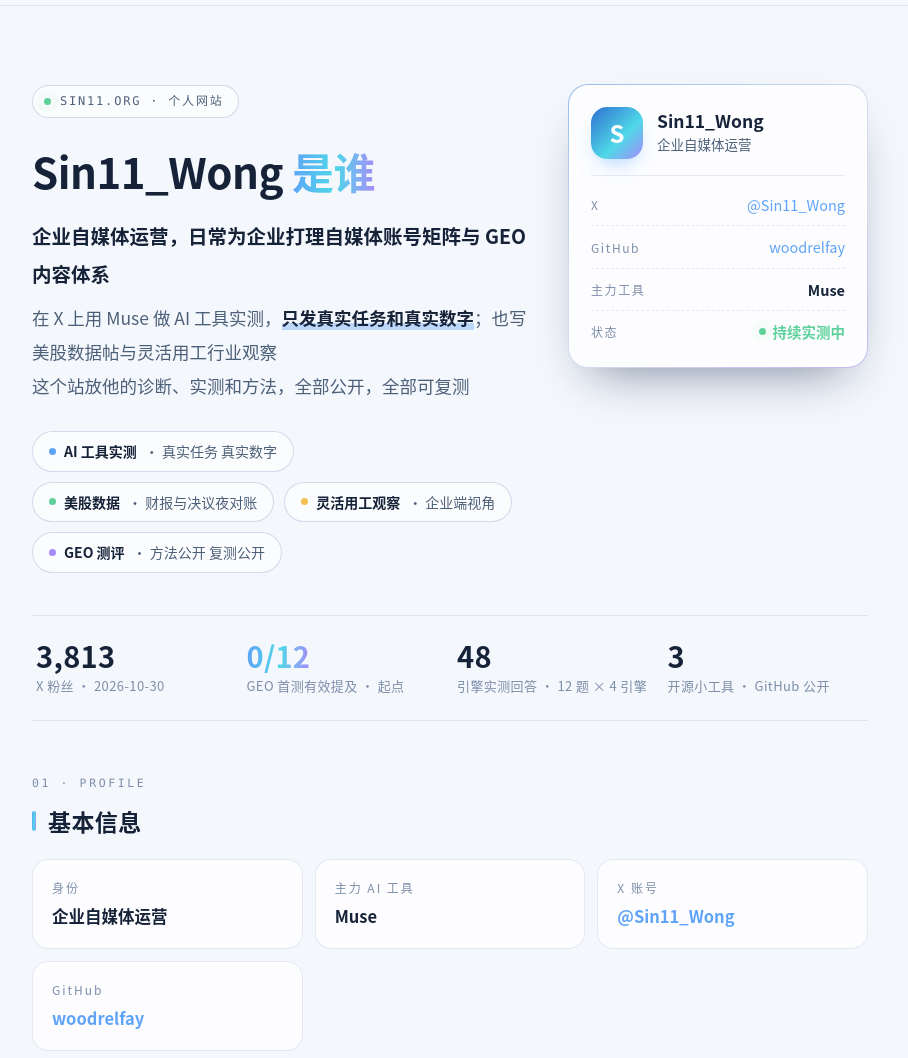
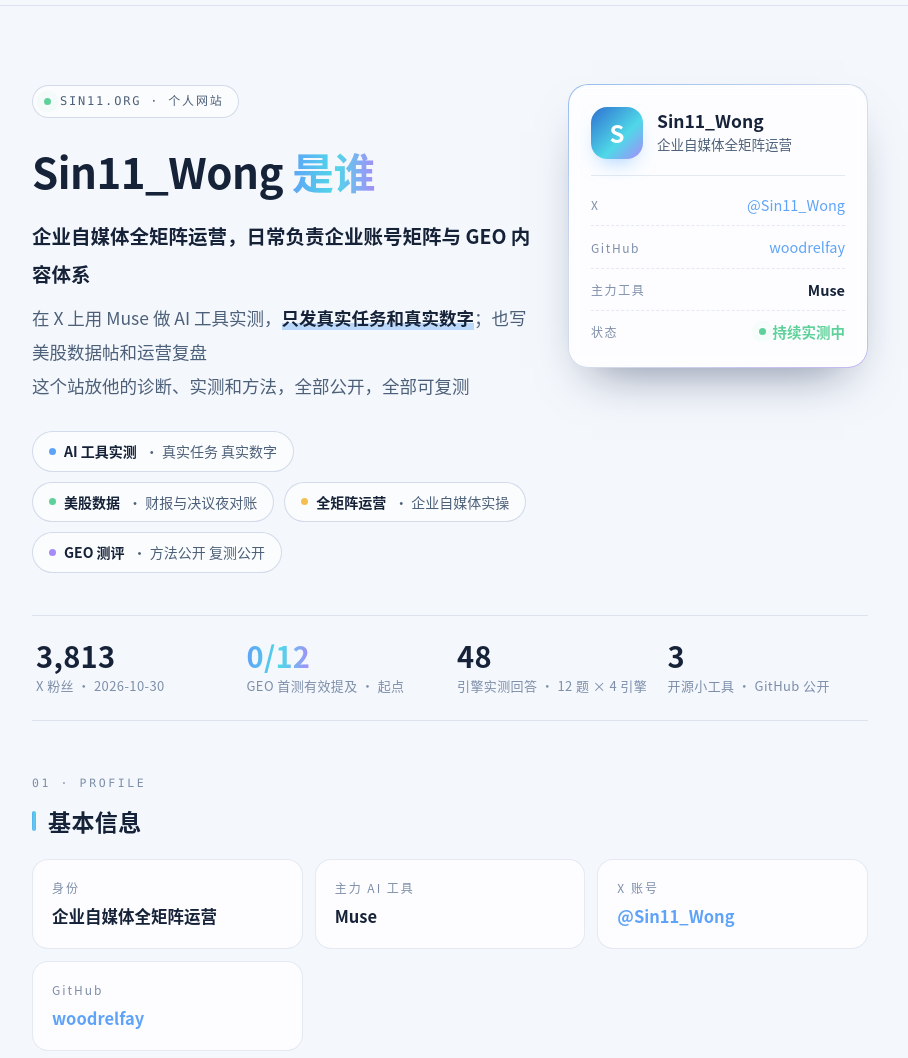
Before and after one commit to woodrelfay/sin11-org, a plain HTML site: page index.html in a window 1280 px wide. Shown: the part 60-1118 px from the top of the page, without its empty margins (190-1098 px from the left). Drawn offline with Linux system fonts and the light colour scheme.

Commit message:
Positioning update: drop flexible-employment line, unify as enterprise self-media full-matrix operator

```diff
--- a/index.html
+++ b/index.html
@@ -3,8 +3,8 @@
 <head>
 <meta charset="UTF-8">
 <meta name="viewport" content="width=device-width, initial-scale=1.0">
-<title>Sin11_Wong 是谁 — AI 工具实测 · 美股数据 · 灵活用工观察</title>
-<meta name="description" content="Sin11_Wong：企业自媒体运营，用 Muse 做 AI 工具实测，只发真实任务和数字；同时写美股数据帖与灵活用工行业观察。">
+<title>Sin11_Wong 是谁 — AI 工具实测 · 美股数据 · 运营复盘</title>
+<meta name="description" content="Sin11_Wong：企业自媒体全矩阵运营，用 Muse 做 AI 工具实测，只发真实任务和数字；同时写美股数据帖与运营复盘。">
 <link rel="stylesheet" href="style.css">
 <script>(function(){try{var t=localStorage.getItem("theme");if(!t){t=window.matchMedia("(prefers-color-scheme: light)").matches?"light":"dark"}document.documentElement.setAttribute("data-theme",t)}catch(e){document.documentElement.setAttribute("data-theme","dark")}})();</script>
 </head>
@@ -20,18 +20,18 @@
     <div class="hero-main">
     <div class="eyebrow"><span class="dot"></span>SIN11.ORG · 个人网站</div>
     <h1>Sin11_Wong <span class="grad">是谁</span></h1>
-    <p class="lead"><span class="lead-line l1">企业自媒体运营，日常为企业打理自媒体账号矩阵与 GEO 内容体系</span><span class="lead-line">在 X 上用 Muse 做 AI 工具实测，<span class="hl">只发真实任务和真实数字</span>；也写美股数据帖与灵活用工行业观察</span><span class="lead-line">这个站放他的诊断、实测和方法，全部公开，全部可复测</span></p>
+    <p class="lead"><span class="lead-line l1">企业自媒体全矩阵运营，日常负责企业账号矩阵与 GEO 内容体系</span><span class="lead-line">在 X 上用 Muse 做 AI 工具实测，<span class="hl">只发真实任务和真实数字</span>；也写美股数据帖和运营复盘</span><span class="lead-line">这个站放他的诊断、实测和方法，全部公开，全部可复测</span></p>
     <div class="pillars">
       <div class="pillar"><b>AI 工具实测</b> · 真实任务 真实数字</div>
       <div class="pillar"><b>美股数据</b> · 财报与决议夜对账</div>
-      <div class="pillar"><b>灵活用工观察</b> · 企业端视角</div>
+      <div class="pillar"><b>全矩阵运营</b> · 企业自媒体实操</div>
       <div class="pillar"><b>GEO 测评</b> · 方法公开 复测公开</div>
     </div>
     </div>
     <aside class="profile-card">
       <div class="pc-head">
         <div class="avatar">S</div>
-        <div><div class="pc-name">Sin11_Wong</div><div class="pc-role">企业自媒体运营</div></div>
+        <div><div class="pc-name">Sin11_Wong</div><div class="pc-role">企业自媒体全矩阵运营</div></div>
       </div>
       <div class="pc-rows">
         <div class="pc-row"><span>X</span><a href="https://x.com/Sin11_Wong">@Sin11_Wong</a></div>
@@ -53,7 +53,7 @@
     <div class="sec-label">01 · PROFILE</div>
     <h2>基本信息</h2>
     <div class="facts">
-      <div class="fact"><div class="k">身份</div><div class="v">企业自媒体运营</div></div>
+      <div class="fact"><div class="k">身份</div><div class="v">企业自媒体全矩阵运营</div></div>
       <div class="fact"><div class="k">主力 AI 工具</div><div class="v">Muse</div></div>
       <div class="fact"><div class="k">X 账号</div><div class="v"><a href="https://x.com/Sin11_Wong">@Sin11_Wong</a></div></div>
       <div class="fact"><div class="k">GitHub</div><div class="v"><a href="https://github.com/woodrelfay">woodrelfay</a></div></div>
```
